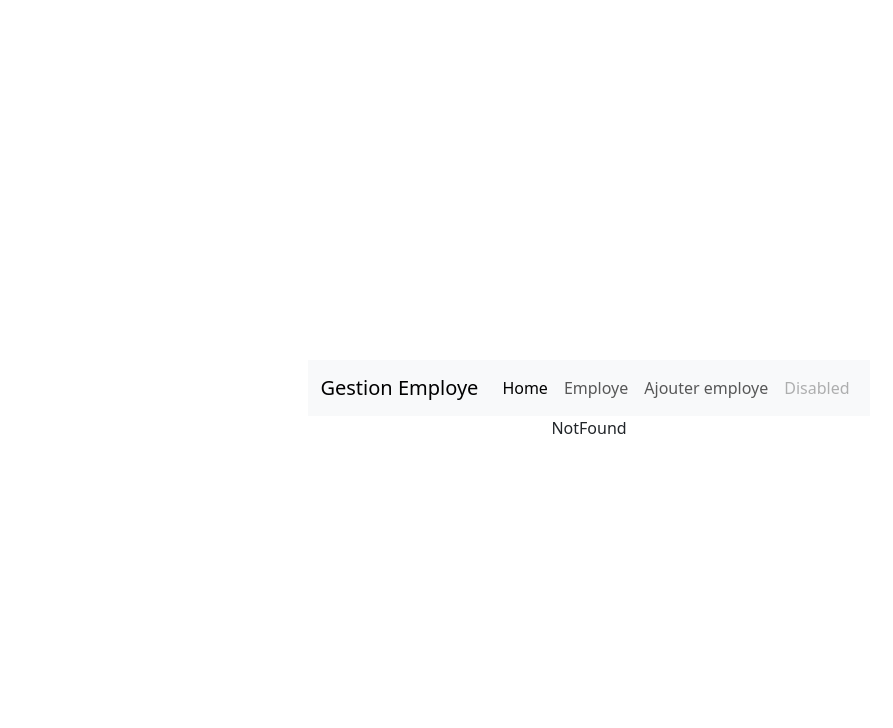
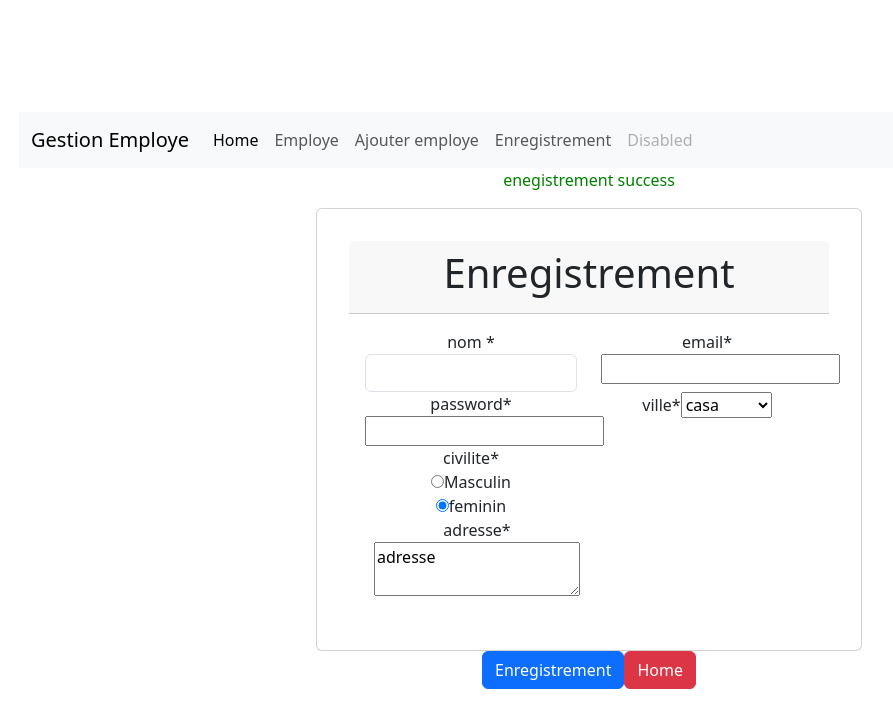
Before and after one commit to ahmedrehane/my-redux, a React (Vite) app: page /registre in a window 1280 px wide. Shown: the top 728 px of the page, without its empty margins (51-944 px from the left). Built offline with nearby package versions, Linux system fonts and the light colour scheme.

Commit message:
create file enregistrement est importe axios et async handlesubmit

```diff
--- a/src/App.jsx
+++ b/src/App.jsx
@@ -7,6 +7,8 @@ import Home from './page/Home'
 import NotFound from './page/NotFound'
 import Menu from './Components/Menu'
 import UpdateEmploye from './page/UpdateEmploye'
+import Enregistrement from './page/Enregistrement'
+
 
 
 
@@ -14,22 +16,26 @@ function App() {
 
 
   return (
-    <>
+
       <div className='App'>
         <Menu/>
-        <Routes>
-        <Route path='/' element={<Home/>}/>
-        <Route path='/employe' element={<ListEmployee/>}/>
-        <Route path='/addEmploye' element={<AddEmploye/>}/>
-        <Route path='/updateEmploye/:numero' element={<UpdateEmploye/>}/>
-        <Route path='*' element={<NotFound/>}/>
 
-        </Routes>
+          <Routes>
 
 
+              <Route path='/' element={<Home/>}/>
+              <Route path='/employe' element={<ListEmployee/>}/>
+              <Route path='/addEmploye' element={<AddEmploye/>}/>
+              <Route path='/updateEmploye/:numero' element={<UpdateEmploye/>}/>
+              <Route path='*' element={<NotFound/>}/>
+              <Route path='/registre' element={<Enregistrement/>}/>
+
+
+
+          </Routes>
       </div>
 
-    </>
+
   )
 }
 
--- a/src/Components/Menu.jsx
+++ b/src/Components/Menu.jsx
@@ -22,6 +22,9 @@ const Menu = () =>{
                       <Link className="nav-link" to='/addEmploye'>Ajouter employe</Link>
                     </li>
                     <li className="nav-item">
+                      <Link className="nav-link" to='/registre'>Enregistrement</Link>
+                    </li>
+                    <li className="nav-item">
                       <a className="nav-link disabled" href="#" tabindex="-1" aria-disabled="true">Disabled</a>
                     </li>
                   </ul>
@@ -32,7 +35,4 @@ const Menu = () =>{
     }
 
 
-
-
-
     export default Menu
--- /dev/null
+++ b/src/page/Enregistrement.jsx
@@ -0,0 +1,176 @@
+import React from "react";
+import { useState } from "react";
+import { Link } from "react-router-dom";
+import axios from "axios";
+
+
+const Enregistrement = () =>{
+
+ const [nom, setNom] = useState("")
+ const [ville, setVille] = useState("")
+ const [civilite, setCivilite] = useState("feminin")
+ const [password, setPassword] = useState("")
+ const [email,setEmail] = useState("")
+ const [adresse,setAdresse] = useState("adresse")
+ const [succes, setSuccess] = useState("false")
+ const [msgError,setMsgError] = useState('')
+ const urlUsers= "http://localhost:3500/users"
+
+
+
+async function handleSubmit(e){
+ e.preventDefault()
+ const user={id:email,nom:nom,password:password,civilite:civilite,ville:ville,adreese:adresse,profil:"admin"}
+try{
+    const response= await axios.post(urlUsers,user)
+    setSuccess(true)
+} catch (error){
+    setMsgError(error.message)
+    setSuccess(false)
+
+}
+
+
+}
+
+return(
+
+    <div>
+         {succes && <p style={{color:"green"}}>enegistrement success</p>}
+         {!succes && <p style={{color:"red"}}>{msgError}</p>}
+
+                <div className="offset-lg-3 col-lg-6">
+                <form className="container" onSubmit={handleSubmit}>
+                        <div className="card">
+                        <div className="card-header">
+                        <h1>Enregistrement</h1>
+                        </div>
+                        <div className="card-body">
+                        <div className="row">
+                        <div className="col-lg-6">
+                        <div className="form-group">
+
+                <label>
+                nom  <span className="errmsg">*</span>
+                    </label>
+                    <input
+                    type="text"
+                    value={nom}
+                    onChange={(e) =>setNom(e.target.value)}
+                    className="form-control"
+                    />
+                </div>
+                </div>
+                <div className="col-lg-6">
+                <div className="form-group">
+                    <label>
+                    email<span className="errmsg">*</span>
+                    </label>
+                <input
+                    type="text"
+                    value={email}
+                    onChange={(e) =>setEmail(e.target.value)}
+                    className="form=control"
+                />
+                </div>
+                </div>
+                <div className="col-lg-6">
+                <div className="form-group">
+                <label>
+                     password<span className="errmsg">*</span>
+                </label>
+                <input
+                    type="password"
+                    value={password}
+                    onChange={(e) =>setPassword(e.target.value)}
+                    className="form=control"
+
+                />
+                </div>
+                </div>
+
+                <div className="col-lg-6">
+                <div className="form-group">
+                <label>
+                ville<span className="errmsg">*</span>
+                </label>
+                <select
+                className="form=control"
+                onChange={(e) =>setVille(e.target.value)}
+                >
+                <option value="casa">casa</option>
+                <option value="rabat">rabat</option>
+                <option value="fes">fes</option>
+                <option value="laayoune">laayoune</option>
+                </select>
+                </div>
+                </div>
+                <div className="col-lg-6">
+                <div className="form-group"></div>
+                <label>
+                civilite<span className="errmsg">*</span>
+                </label>
+                <br />
+
+                <input
+                type="radio"
+                name="civilite"
+                value="masculin"
+                checked={civilite == "masculin"}
+                onChange={(e) =>setCivilite(e.target.value)}
+                className="app-check"
+
+                />
+                <label>Masculin</label>
+                <br />
+                <input
+                type="radio"
+                name="civilite"
+                value="feminin"
+                checked={civilite == "feminin"}
+                onChange={(e) =>setCivilite(e.target.value)}
+                className="app-check"
+                />
+                <label>feminin</label>
+                </div>
+                </div>
+
+                <div className="col-lg-6">
+                <div className="form-group">
+                <label>
+                adresse<span className="errmsg">*</span>
+                </label>
+                <textarea
+                value={adresse}
+                onChange={(e) =>setAdresse(e.target.value)}
+                className="form=control"
+                ></textarea>
+                </div>
+                </div>
+                </div>
+                </div>
+                <div className="card-footer">
+                <button type="submit" className="btn btn-primary">
+                    Enregistrement
+                </button>
+                <Link to="/" className="btn btn-danger">
+                    Home
+                </Link>
+                </div>
+                </form>
+            </div>
+
+
+
+     </div>
+
+)
+
+
+    }
+
+
+
+
+
+ export default Enregistrement
```
Also changed, not shown: data/db.json (added, +24 -0 lines). Lines whose indentation alone changed are shown as unchanged.
